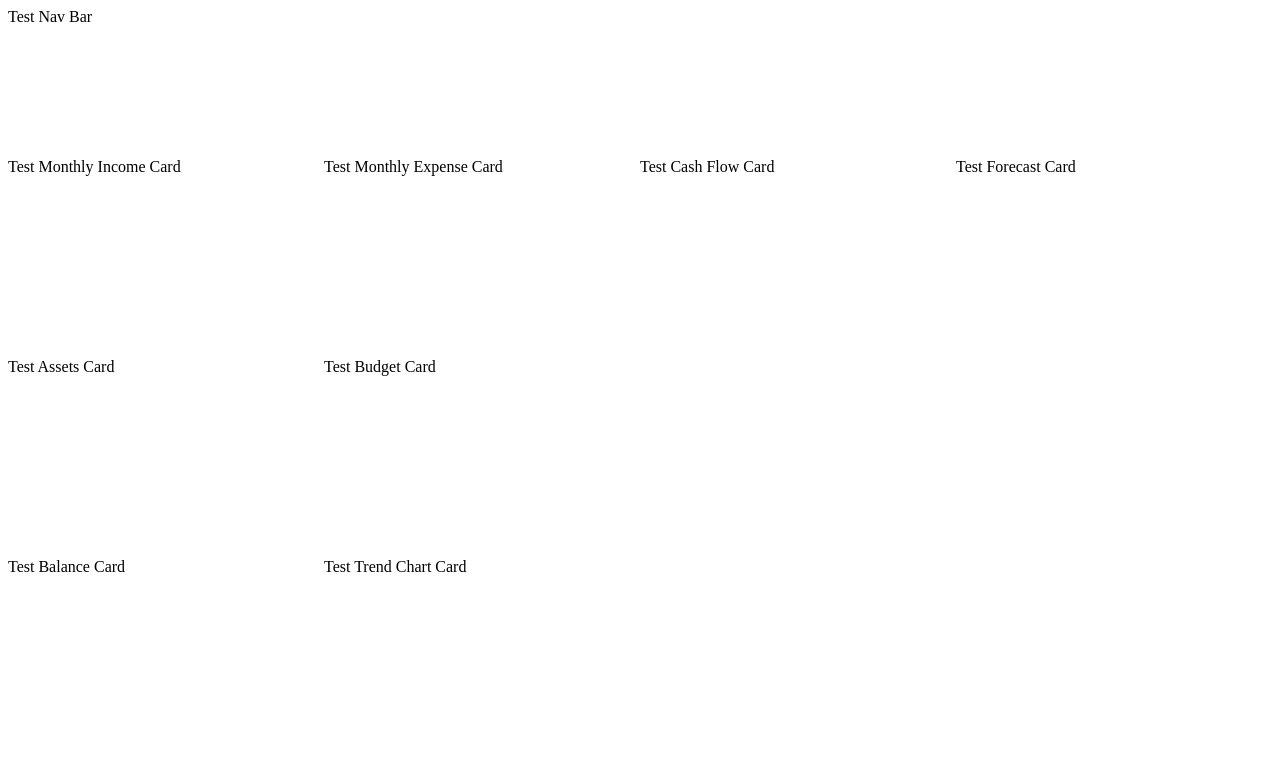
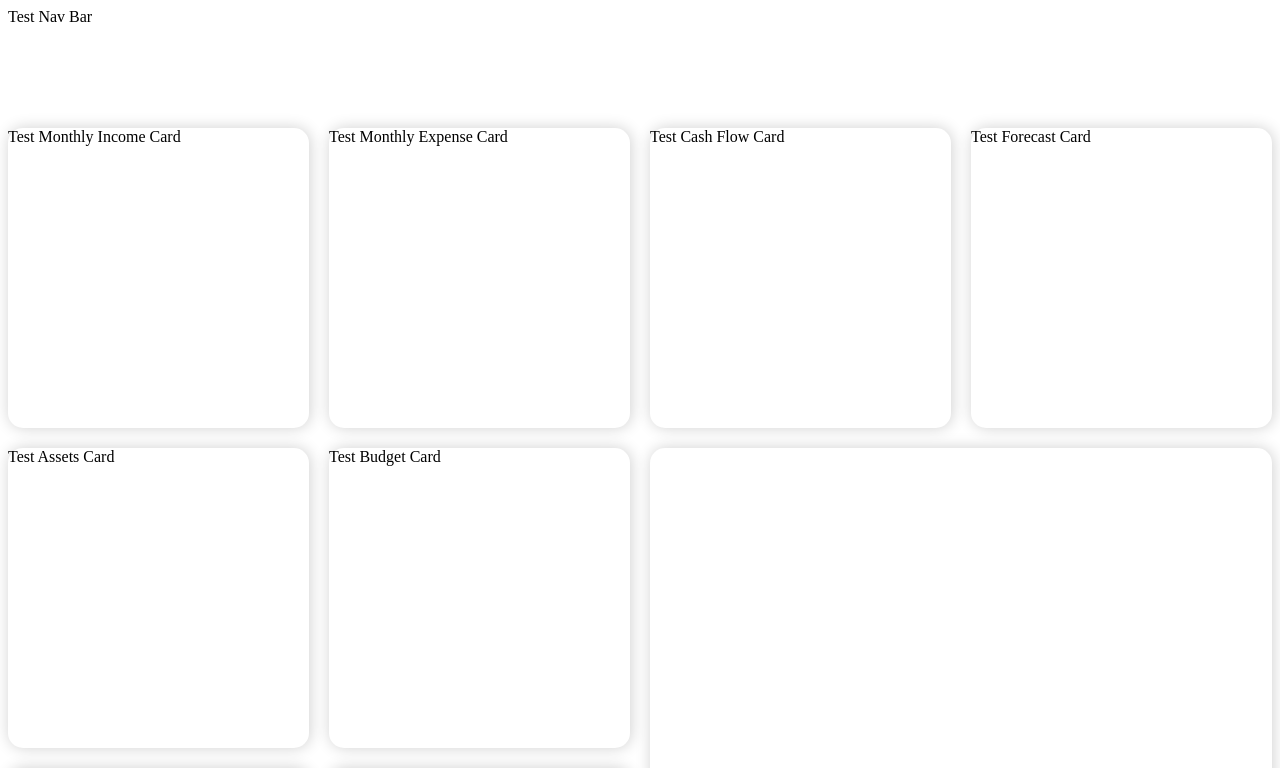
Before and after one commit to Master-Vault/Main, a React app: page / in a window 1280 px wide. Shown: the top 768 px of the page. Built offline with nearby package versions, Linux system fonts and the light colour scheme; no server answers; a web font is replaced by a local one.

Commit message:
frontend styling

```diff
--- a/client/components/AssetsCard.jsx
+++ b/client/components/AssetsCard.jsx
@@ -2,7 +2,7 @@ import React from 'react';
 
 const AssetsCard = (props) => {
   return (
-    <div className="AssetsCard">Test Assets Card
+    <div className="AssetsCard Card">Test Assets Card
     </div>
   )
 };
--- a/client/components/BalanceCard.jsx
+++ b/client/components/BalanceCard.jsx
@@ -2,7 +2,7 @@ import React from 'react';
 
 const BalanceCard = (props) => {
   return (
-    <div className="BalanceCard">Test Balance Card
+    <div className="BalanceCard Card">Test Balance Card
     </div>
   )
 };
--- a/client/components/BudgetCard.jsx
+++ b/client/components/BudgetCard.jsx
@@ -2,7 +2,7 @@ import React from 'react';
 
 const BudgetCard = (props) => {
   return (
-    <div className="BudgetCard">Test Budget Card
+    <div className="BudgetCard Card">Test Budget Card
     </div>
   )
 };
--- a/client/components/CashFlowCard.jsx
+++ b/client/components/CashFlowCard.jsx
@@ -2,7 +2,7 @@ import React from 'react';
 
 const CashFlowCard = (props) => {
   return (
-    <div className="CashFlowCard">Test Cash Flow Card
+    <div className="CashFlowCard Card">Test Cash Flow Card
     </div>
   )
 };
--- a/client/components/ForecastCard.jsx
+++ b/client/components/ForecastCard.jsx
@@ -2,7 +2,7 @@ import React from 'react';
 
 const ForecastCard = (props) => {
   return (
-    <div className="ForecastCard">Test Forecast Card
+    <div className="ForecastCard Card">Test Forecast Card
     </div>
   )
 };
--- a/client/components/MonthlyExpenseCard.jsx
+++ b/client/components/MonthlyExpenseCard.jsx
@@ -2,7 +2,7 @@ import React from 'react';
 
 const MonthlyExpenseCard = (props) => {
   return (
-    <div className="MonthlyExpenseCard">Test Monthly Expense Card
+    <div className="MonthlyExpenseCard Card">Test Monthly Expense Card
     </div>
   )
 };
--- a/client/components/MonthlyIncomeCard.jsx
+++ b/client/components/MonthlyIncomeCard.jsx
@@ -2,7 +2,7 @@ import React from 'react';
 
 const MonthlyIncomeCard = (props) => {
   return (
-    <div className="MonthlyIncomeCard"> Test Monthly Income Card
+    <div className="MonthlyIncomeCard Card"> Test Monthly Income Card
     </div>
   )
 };
--- a/client/components/TransactionsCard.jsx
+++ b/client/components/TransactionsCard.jsx
@@ -11,7 +11,7 @@ const TransactionsCard = (props) => {
   });
 
   return (
-    <div className='TransactionsCard'>
+    <div className='TransactionsCard Card'>
       {transactions}
     </div>
   )
--- a/client/components/TrendChartCard.jsx
+++ b/client/components/TrendChartCard.jsx
@@ -2,7 +2,7 @@ import React from 'react';
 
 const TrendChartCard = (props) => {
   return (
-    <div className="TrendChartCard">Test Trend Chart Card
+    <div className="TrendChartCard Card">Test Trend Chart Card
     </div>
   )
 };
--- a/client/stylesheets/styles.css
+++ b/client/stylesheets/styles.css
@@ -1,14 +1,20 @@
 .mainContainer {
   display: grid;
   grid-template-columns: 1fr 1fr 1fr 1fr;
-  grid-template-rows: 150px 200px 200px 1fr;
-  gap: 0px 0px;
+  grid-template-rows: 100px 300px 300px 250px;
+  gap: 20px;
   grid-auto-flow: row;
   grid-template-areas:
     "Nav Nav Nav Nav"
     "Monthly-Income Monthly-Expense Cash-Flow Forecast"
     "Assets Budget Transactions Transactions"
     "Balances Trend Transactions Transactions";
+}
+
+.Card {
+  background: white;
+  border-radius: 15px;
+  box-shadow: 1px 0px 15px #00000030;
 }
 
 .Navigation {
@@ -49,5 +55,5 @@
 
 .TransactionsCard {
   grid-area: Transactions;
-  overflow: hidden;
+  overflow: scroll;
 }
```
